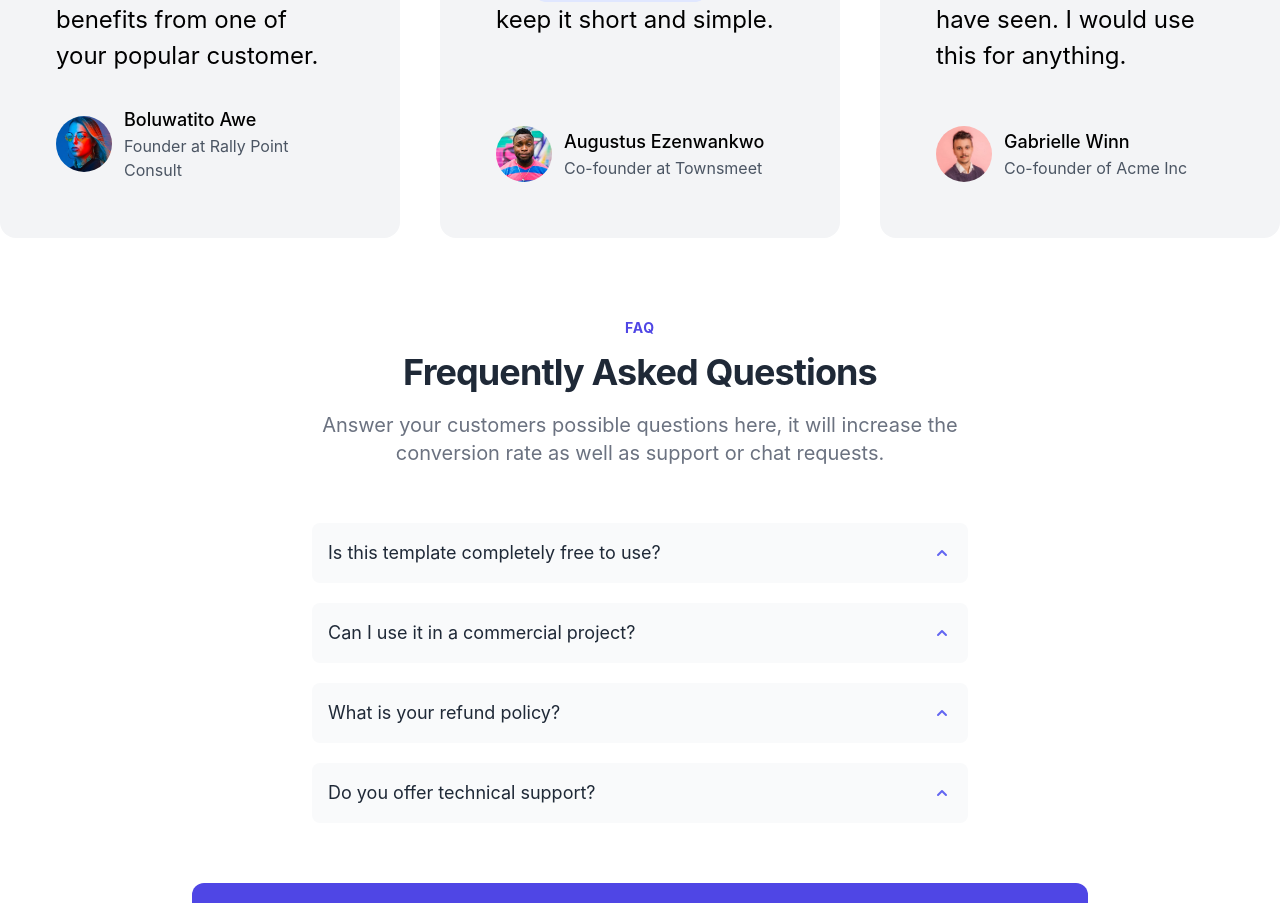
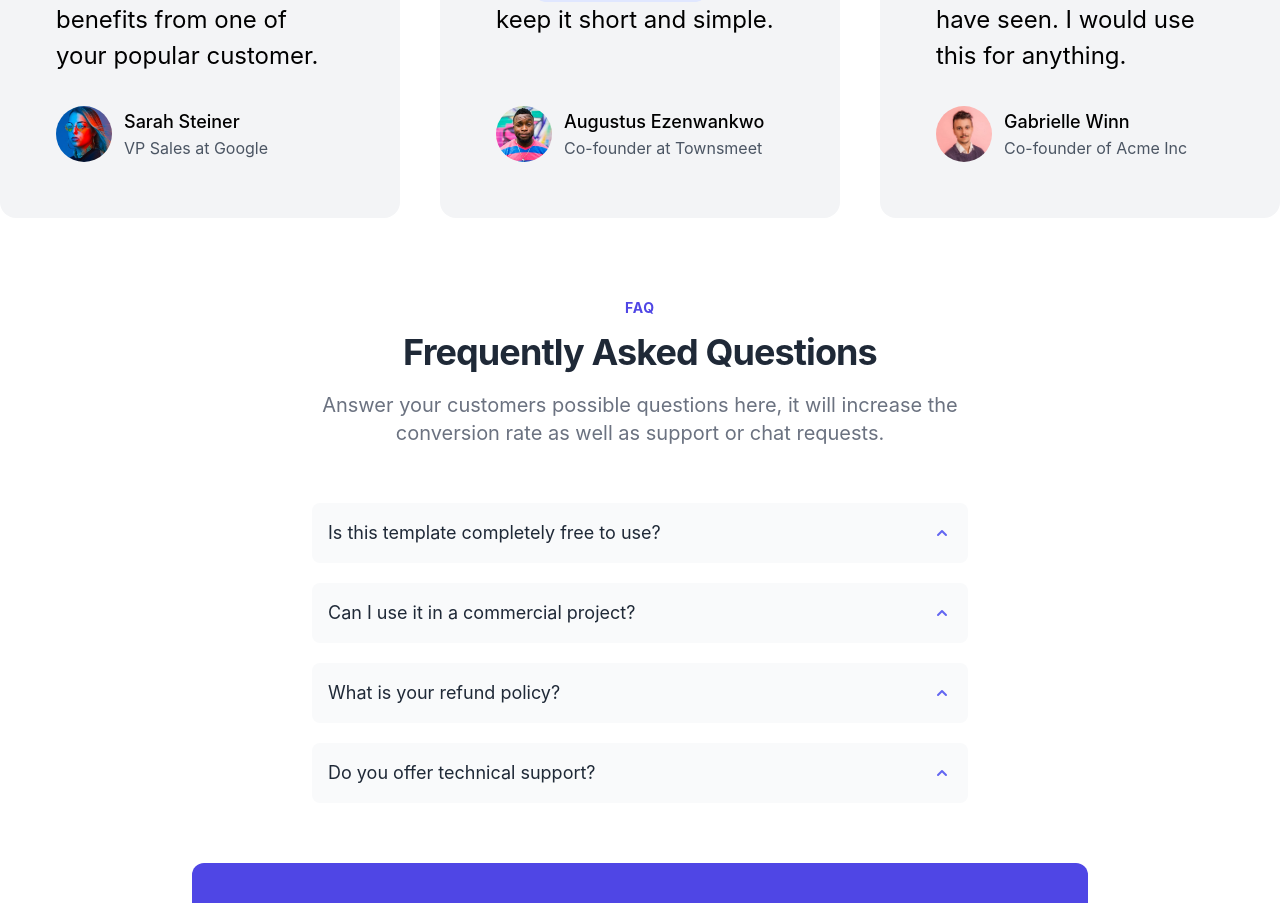
Before and after one commit to Ezenwankwo/rallypoint-frontend, a Next.js app: page / in a window 1280 px wide. Shown: the part 2377-3280 px from the top of the page. Built offline with nearby package versions, Linux system fonts and the light colour scheme.

Commit message:
fix: container width

```diff
--- a/components/container.js
+++ b/components/container.js
@@ -3,7 +3,7 @@ import React from "react";
 export default function Container(props) {
   return (
     <div
-      className={`container p-8 mx-auto xl:px-0 ${
+      className={`container p-4 md:p-8 mx-auto xl:px-0 ${
         props.className ? props.className : ""
       }`}>
       {props.children}
--- a/components/navbar.js
+++ b/components/navbar.js
@@ -13,7 +13,7 @@ export default function Navbar() {
 
   return (
     <div className="w-full">
-      <nav className="container relative flex flex-wrap items-center justify-between p-8 mx-auto lg:justify-between xl:px-0">
+      <nav className="container relative flex flex-wrap items-center justify-between py-8 px-4 mx-auto lg:justify-between xl:px-0">
         {/* Logo  */}
         <Disclosure>
           {({ open }) => (
--- a/components/testimonials.js
+++ b/components/testimonials.js
@@ -19,8 +19,8 @@ export default function Testimonials() {
 
             <Avatar
               image={userOneImg}
-              name="Boluwatito Awe"
-              title="Founder at Rally Point Consult"
+              name="Sarah Steiner"
+              title="VP Sales at Google"
             />
           </div>
         </div>
```
